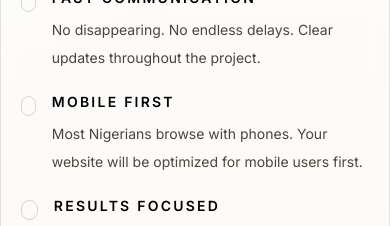
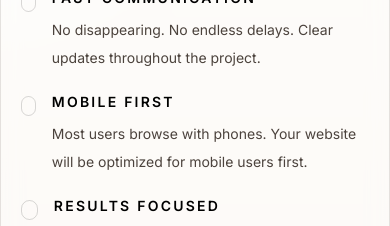
Before and after one commit to IsaacWinner18/business-logic, a Next.js app: page / in a window 390 px wide. Shown: the part 4360-4586 px from the top of the page. Built offline with nearby package versions, Linux system fonts and the light colour scheme.

Commit message:
Update mobile optimization copy for clarity

```diff
--- a/components/landing/feature-sections.tsx
+++ b/components/landing/feature-sections.tsx
@@ -67,7 +67,7 @@ const positioningPoints = [
   },
   {
     title: "Mobile First",
-    copy: "Most Nigerians browse with phones. Your website will be optimized for mobile users first.",
+    copy: "Most users browse with phones. Your website will be optimized for mobile users first.",
   },
   {
     title: "Results Focused",
```
